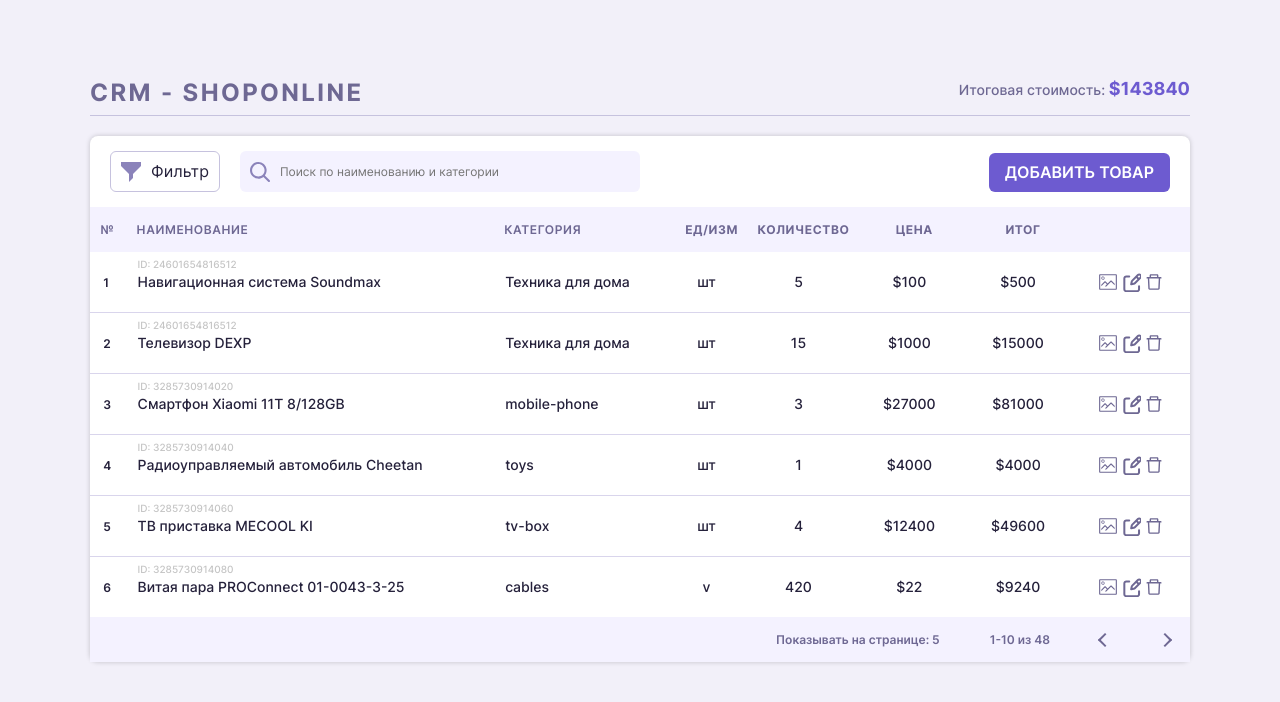
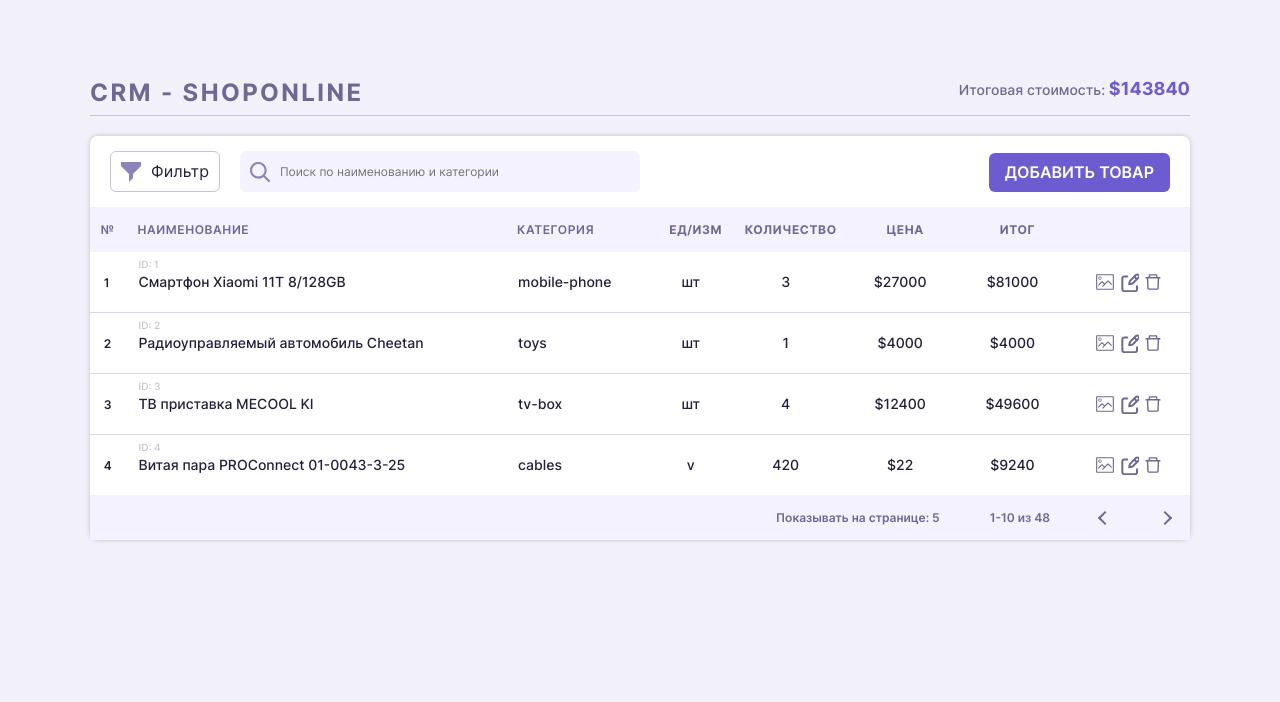
Before and after one commit to kaminskyVova/CRM_JS, a plain HTML site: page index.html in a window 1280 px wide. Drawn offline with Linux system fonts and the light colour scheme.

Commit message:
totalPrice

```diff
--- a/index.html
+++ b/index.html
@@ -3,7 +3,8 @@
 
 <head>
   <meta charset="UTF-8">
-  <meta name="viewport" content="width=device-width, user-scalable=no, initial-scale=1.0, maximum-scale=1.0, minimum-scale=1.0">
+  <meta name="viewport"
+    content="width=device-width, user-scalable=no, initial-scale=1.0, maximum-scale=1.0, minimum-scale=1.0">
   <meta http-equiv="X-UA-Compatible" content="ie=edge">
   <link rel="preload" href="fonts/inter-v7-latin_cyrillic-regular.woff2" as="font" type="font/woff2" crossorigin>
   <link rel="preload" href="fonts/inter-v7-latin_cyrillic-500.woff2" as="font" type="font/woff2" crossorigin>
@@ -50,10 +51,10 @@
               </tr>
             </thead>
             <tbody class="table__body">
-              <tr>
-                <!-- <td class="table__cell">1</td> -->
+              <!-- <tr>
+                <td class="table__cell">1</td>
                 <td class="table__cell table__cell_left table__cell_name" data-id="24601654816512">
-                  <span class="table__cell-id">id: 24601654816512</span>
+                  <span class="table__cell-id">id: 1</span>
                   Навигационная система Soundmax</td>
                 <td class="table__cell table__cell_left">Техника для дома</td>
                 <td class="table__cell">шт</td>
@@ -67,9 +68,9 @@
                 </td>
               </tr>
               <tr>
-                <!-- <td class="table__cell ">2</td> -->
+                <td class="table__cell ">2</td>
                 <td class="table__cell table__cell_left table__cell_name" data-id="24601654816512">
-                  <span class="table__cell-id">id: 24601654816512</span>Телевизор DEXP</td>
+                  <span class="table__cell-id">id: 2</span>Телевизор DEXP</td>
                 <td class="table__cell table__cell_left">Техника для дома</td>
                 <td class="table__cell">шт</td>
                 <td class="table__cell">15</td>
@@ -80,7 +81,12 @@
                   <button class="table__btn table__btn_edit"></button>
                   <button class="table__btn table__btn_del"></button>
                 </td>
-              </tr>
+              </tr> -->
+              <!-- <td class="table__cell table__cell_btn-wrapper" >
+                <button class="table__btn table__btn_pic"></button>
+                <button class="table__btn table__btn_edit"></button>
+                <button class="table__btn table__btn_del"></button>
+              </td> -->
             </tbody>
           </table>
 
@@ -103,7 +109,8 @@
     <div class="overlay__modal modal">
       <button class="modal__close">
         <svg width="24" height="24" fill="none" xmlns="http://www.w3.org/2000/svg">
-          <path d="m2 2 20 20M2 22 22 2" stroke="currentColor" stroke-width="3" stroke-linecap="round" /></svg>
+          <path d="m2 2 20 20M2 22 22 2" stroke="currentColor" stroke-width="3" stroke-linecap="round" />
+        </svg>
       </button>
 
       <div class="modal_top">
@@ -112,9 +119,12 @@
           <p class="vendor-code__wrapper">id: <span class="vendor-code__id">24601654816512</span></p>
           <button class="vendor-code__btn">
             <svg width="15" height="15" fill="none" xmlns="http://www.w3.org/2000/svg">
-              <g clip-path="url(#a)" stroke="currentColor" stroke-width="2" stroke-linecap="round" stroke-linejoin="round">
-                <path d="m11.672 3.646 1.557 1.556-1.557-1.556Zm1.002-1.372L8.463 6.485a1.557 1.557 0 0 0-.427.796l-.389 1.947 1.947-.39c.302-.06.578-.208.796-.425L14.6 4.2a1.36 1.36 0 0 0 0-1.927 1.362 1.362 0 0 0-1.926 0v0Z" />
-                <path d="M13.53 10.699v2.206a1.47 1.47 0 0 1-1.471 1.47H3.97a1.47 1.47 0 0 1-1.471-1.47V4.816a1.47 1.47 0 0 1 1.47-1.47h2.207" />
+              <g clip-path="url(#a)" stroke="currentColor" stroke-width="2" stroke-linecap="round"
+                stroke-linejoin="round">
+                <path
+                  d="m11.672 3.646 1.557 1.556-1.557-1.556Zm1.002-1.372L8.463 6.485a1.557 1.557 0 0 0-.427.796l-.389 1.947 1.947-.39c.302-.06.578-.208.796-.425L14.6 4.2a1.36 1.36 0 0 0 0-1.927 1.362 1.362 0 0 0-1.926 0v0Z" />
+                <path
+                  d="M13.53 10.699v2.206a1.47 1.47 0 0 1-1.471 1.47H3.97a1.47 1.47 0 0 1-1.471-1.47V4.816a1.47 1.47 0 0 1 1.47-1.47h2.207" />
               </g>
               <defs>
                 <clipPath id="a">
@@ -142,7 +152,8 @@
 
           <label class="modal__label modal__label_description" for="description">
             <span class="modal__text">Описание</span>
-            <textarea class="modal__input modal__input_textarea" name="description" id="description" required></textarea>
+            <textarea class="modal__input modal__input_textarea" name="description" id="description"
+              required></textarea>
           </label>
 
           <label class="modal__label modal__label_units" for="units">
--- a/script/index.js
+++ b/script/index.js
@@ -1,7 +1,69 @@
 import { formControl, openPopup, closePopUp } from "./modules/control.js";
 import { renderGoods, deleteGood } from "./modules/goods.js";
 import { getTotalPrice } from "./modules/getTotalPrice.js";
-import { products } from "../data.js";
+
+let products = [
+  {
+    id: 1,
+    title: "Смартфон Xiaomi 11T 8/128GB",
+    price: 27000,
+    description:
+      "Смартфон Xiaomi 11T – это представитель флагманской линейки, выпущенной во второй половине 2021 года. И он полностью соответствует такому позиционированию, предоставляя своим обладателям возможность пользоваться отличными камерами, ни в чем себя не ограничивать при запуске игр и других требовательных приложений.",
+    category: "mobile-phone",
+    discont: false,
+    count: 3,
+    units: "шт",
+    images: {
+      small: "img/smrtxiaomi11t-m.jpg",
+      big: "img/smrtxiaomi11t-b.jpg",
+    },
+  },
+  {
+    id: 2,
+    title: "Радиоуправляемый автомобиль Cheetan",
+    price: 4000,
+    description:
+      "Внедорожник на дистанционном управлении. Скорость 25км/ч. Возраст 7 - 14 лет",
+    category: "toys",
+    discont: 5,
+    count: 1,
+    units: "шт",
+    images: {
+      small: "img/cheetancar-m.jpg",
+      big: "img/cheetancar-b.jpg",
+    },
+  },
+  {
+    id: 3,
+    title: "ТВ приставка MECOOL KI",
+    price: 12400,
+    description:
+      "Всего лишь один шаг сделает ваш телевизор умным, Быстрый и умный MECOOL KI PRO, прекрасно спроектированный, сочетает в себе прочный процессор Cortex-A53 с чипом Amlogic S905D",
+    category: "tv-box",
+    discont: 15,
+    count: 4,
+    units: "шт",
+    images: {
+      small: "img/tvboxmecool-m.jpg",
+      big: "img/tvboxmecool-b.jpg",
+    },
+  },
+  {
+    id: 4,
+    title: "Витая пара PROConnect 01-0043-3-25",
+    price: 22,
+    description:
+      "Витая пара Proconnect 01-0043-3-25 является сетевым кабелем с 4 парами проводов типа UTP, в качестве проводника в которых используется алюминий, плакированный медью CCA. Такая неэкранированная витая пара с одножильными проводами диаметром 0.50 мм широко применяется в процессе сетевых монтажных работ. С ее помощью вы сможете обеспечить развертывание локальной сети в домашних условиях или на предприятии, объединить все необходимое вам оборудование в единую сеть.",
+    category: "cables",
+    discont: false,
+    count: 420,
+    units: "v",
+    images: {
+      small: "img/lan_proconnect43-3-25.jpg",
+      big: "img/lan_proconnect43-3-25-b.jpg",
+    },
+  },
+];
 
 {
   const overlay = document.querySelector(".overlay");
@@ -10,11 +72,9 @@ import { products } from "../data.js";
   modal.style.display = "none";
 
   renderGoods(products);
-  deleteGood();
-  openPopup();
-  closePopUp();
-  formControl();
+  deleteGood(products);
+  openPopup(products);
+  closePopUp(products);
+  formControl(products);
   getTotalPrice(products);
-  console.log('products: ', products);
-
 }
--- a/script/modules/addToData.js
+++ b/script/modules/addToData.js
@@ -3,7 +3,7 @@ import { products } from "../../data.js";
 
 export const addProductToData = (product) => {
   products.push({
-    id: 0,
+    id: products.length + 1,
     title: product.name,
     price: product.price,
     description: product.description,
--- a/script/modules/addToPage.js
+++ b/script/modules/addToPage.js
@@ -1,9 +1,6 @@
 import { createRow } from "./createElements.js";
-import { getTotalPrice } from "./getTotalPrice.js";
-import { products } from "../../data.js";
 
 export const addProductToPage = (product) => {
   const tableBody = document.querySelector(".table__body");
   tableBody.append(createRow(product));
-  // getTotalPrice(products);
 };
--- a/script/modules/control.js
+++ b/script/modules/control.js
@@ -1,9 +1,9 @@
 import { addProductToPage } from "./addToPage.js";
 import { addProductToData } from "./addToData.js";
 
-export const formControl = () => {
+export const formControl = (products) => {
   const modalForm = document.querySelector(".modal__form");
-	const overlay = document.querySelector(".overlay");
+  const overlay = document.querySelector(".overlay");
 
   let modalTotalPrice = document.querySelector(".modal__total-price");
   const priceVal = document.querySelector("#price");
@@ -11,6 +11,8 @@ export const formControl = () => {
   const discountInput = modalForm.querySelector(".modal__input_discount");
   const checkBox = modalForm.querySelector(".modal__checkbox");
   let vendorId = "";
+
+  const table = document.querySelector(".table");
 
   modalTotalPrice.textContent = `$${0}`;
 
@@ -36,8 +38,12 @@ export const formControl = () => {
 
     const formData = new FormData(e.target);
     const newProduct = Object.fromEntries(formData);
+    const rowsCount = Array.from(table.querySelectorAll(".goods__row"));
 
-    newProduct.vendorId = vendorId;
+    const vendorCode__id = document.querySelector(".vendor-code__id");
+    vendorId = vendorCode__id.textContent = `${rowsCount.length + 1}`;
+
+    newProduct.id = vendorId;
     addProductToData(newProduct);
     addProductToPage(newProduct);
     modalForm.reset();
@@ -48,24 +54,26 @@ export const formControl = () => {
   });
 };
 
-export function openPopup() {
+export function openPopup(products) {
   const overlay = document.querySelector(".overlay");
   const modal = document.querySelector(".modal");
 
   const vendorCode__id = document.querySelector(".vendor-code__id");
 
-  let vendorId = "";
+  const table = document.querySelector(".table");
+  const rowsCount = Array.from(table.querySelectorAll(".goods__row"));
 
   const btnAdd = document.querySelector(".panel__add-goods");
 
   btnAdd.addEventListener("click", () => {
-    vendorId = vendorCode__id.textContent = `${Date.now()}`;
+    products.vendorId = vendorCode__id.textContent = `${rowsCount.length + 1}`;
+    products.id = products.vendorId;
     overlay.classList.add("active");
     modal.style.display = "block";
   });
 }
 
-export function closePopUp() {
+export function closePopUp(products) {
   const modalForm = document.querySelector(".modal__form");
 
   const overlay = document.querySelector(".overlay");
--- a/script/modules/createElements.js
+++ b/script/modules/createElements.js
@@ -4,13 +4,9 @@ export function createRow(obj) {
   const tr = document.createElement("tr");
   tr.classList.add("goods__row");
 
-  const btnWrapper = document
-    .querySelector(".table__cell_btn-wrapper")
-    .cloneNode(true);
-
   tr.innerHTML = `
-		<td class="table__cell table__cell_left table__cell_name" data-id="24601654816512">
-    <span class="table__cell-id">id: ${obj.vendorId}</span>
+		<td class="table__cell table__cell_left table__cell_name" data-id=${obj.id}>
+    <span class="table__cell-id">id: ${obj.id}</span>
 		${obj.title}
 		</td>
 		<td class="table__cell table__cell_left">${obj.category}</td>
@@ -18,8 +14,12 @@ export function createRow(obj) {
 		<td class="table__cell">${obj.count}</td>
 		<td class="table__cell">$${obj.price}</td>
 		<td class="table__cell">$${obj.count * obj.price}</td>
+    <td class="table__cell table__cell_btn-wrapper">
+      <button class="table__btn table__btn_pic"></button>
+      <button class="table__btn table__btn_edit"></button>
+      <button class="table__btn table__btn_del"></button>
+    </td>
 	`;
-  tr.append(btnWrapper);
 
   Array.from(table.querySelectorAll("tr"))
     .slice(1)
--- a/script/modules/goods.js
+++ b/script/modules/goods.js
@@ -1,4 +1,5 @@
 import { createRow } from "./createElements.js";
+import { getTotalPrice } from "./getTotalPrice.js";
 
 export function renderGoods(arr) {
   const tableBody = document.querySelector(".table__body");
@@ -6,21 +7,27 @@ export function renderGoods(arr) {
   let startIdCount = Date.now();
   arr.forEach((item) => {
     startIdCount += 20;
-    item.vendorId = Date.now() + startIdCount;
+    item.vendorId = "";
     tableBody.append(createRow(item));
   });
 
   return tableBody;
 }
 
-export function deleteGood() {
-  const table = document.querySelector(".table");
-
-  table.addEventListener("click", (e) => {
+export function deleteGood(products) {
+  const tbody = document.querySelector(".table__body");
+  tbody.addEventListener("click", (e) => {
     const target = e.target;
-    if (target.closest(".table__btn_del")) {
-      target.closest(".goods__row").remove();
-      const data = Array.from(table.querySelectorAll(".goods__row"));
+    if (target.classList.contains("table__btn_del")) {
+      const currentTr = target.closest("tr");
+      const dataId = currentTr.querySelector("td:nth-child(1)").dataset.id;
+      currentTr.remove();
+      products.forEach((el, i) => {
+        if (el.id == dataId) {
+          products.splice(i, 1);
+        }
+        getTotalPrice(products);
+      });
     }
   });
 }
```
